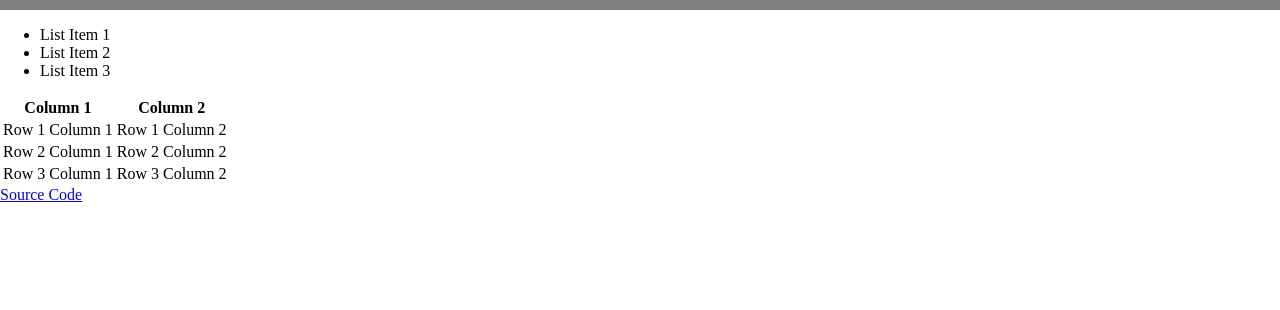
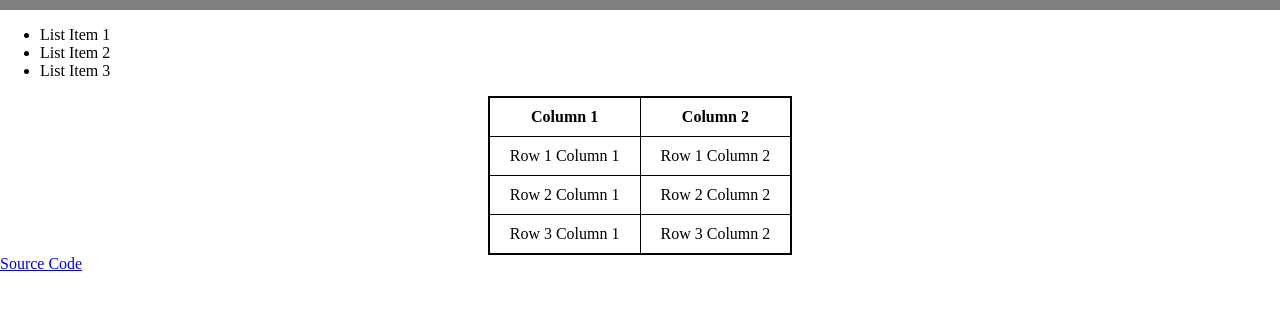
Before and after one commit to andrewdt23/cs291ap0, a plain HTML site: page index.html in a window 1280 px wide. Shown: the part 90-400 px from the top of the page. Drawn offline with Linux system fonts and the light colour scheme.

Commit message:
Style table

```diff
--- a/index.html
+++ b/index.html
@@ -5,7 +5,7 @@
         <title>CS291A Project 0</title>
     </head>
     <body>
-        <div class="header">
+        <div class="header-container">
             <h1>CS291A Project 0</h1>
         </div>
         <ul>
@@ -13,6 +13,7 @@
           <li>List Item 2</li>
           <li>List Item 3</li>
         </ul>
+        <div class="table-container">
             <table>
               <tr>
                 <th>Column 1</th>
@@ -31,6 +32,7 @@
                 <td>Row 3 Column 2</td>
               </tr>
             </table>
+        </div>
         <a href="https://github.com/andrewdt23/cs291ap0" target="_blank">Source Code</a>
     </body>
 </html>
--- a/styles.css
+++ b/styles.css
@@ -2,7 +2,7 @@ body {
     margin: 0;
 }
 
-.header {
+.header-container {
     background-color: gray;
     height: 100px;
     display: flex;
@@ -16,3 +16,19 @@ h1 {
     color: black;
     margin: 0;
 }
+
+.table-container {
+    display: flex;
+    align-items: center;
+    justify-content: center;
+}
+
+table {
+    border-collapse: collapse;
+    border: 2px solid;
+}
+
+td, th {
+    border: 1px solid;
+    padding: 10px 20px;
+}
```
Lines whose indentation alone changed are shown as unchanged.
